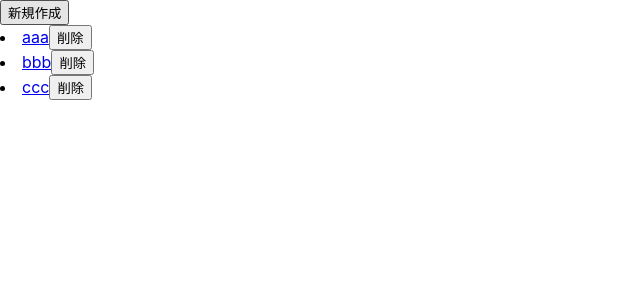
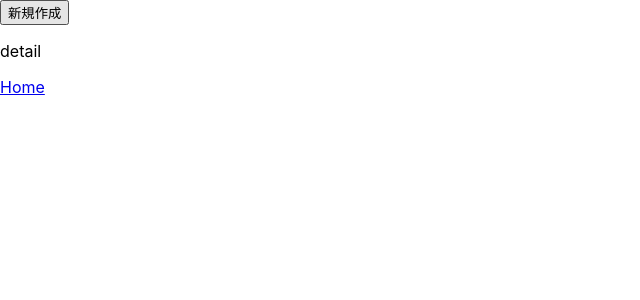
Before and after one commit to sayanok/Notes-App, a React (Create React App) app in the folder notes-app/: page /aaa in a window 1280 px wide. Shown: the top 300 px of the page, without its empty margins (0-640 px from the left). Built offline with nearby package versions, Linux system fonts and the light colour scheme.

Commit message:
add ルーティングを追加した

```diff
--- a/notes-app/package.json
+++ b/notes-app/package.json
@@ -12,6 +12,7 @@
     "@types/react-dom": "^18.0.11",
     "react": "^18.2.0",
     "react-dom": "^18.2.0",
+    "react-router-dom": "^6.10.0",
     "react-scripts": "5.0.1",
     "typescript": "^4.9.5",
     "web-vitals": "^2.1.4"
--- a/notes-app/src/App.tsx
+++ b/notes-app/src/App.tsx
@@ -1,29 +1,21 @@
-import React, { useState } from "react";
+import React from "react";
+import { BrowserRouter, Route, Routes } from "react-router-dom";
 import "./App.css";
 
+import Detail from "./Detail";
+import Header from "./Header";
+import Home from "./Home";
+
 const App: React.FC = () => {
-  const [listOfNotes, setListOfNotes] = useState<Array<string>>(["aaa", "bbb", "ccc"]);
-
   return (
     <>
-      {/* ページ上にメモ新規作成ボタン */}
-      <button>新規作成</button>
-      {/* 新規作成の画面が必要 */}
-
-      {/* メモ一覧 */}
-      <div>
-        {listOfNotes.map((note) => (
-          <li>
-            <a href={note}>{note}</a>
-            <button>削除</button>
-          </li>
-        ))}
-      </div>
-      {/* 一覧の横にメモ表示ボタンとメモ削除ボタン */}
-
-      {/* メモ表示ボタン→メモ詳細ページ行く？
-      メモ詳細ページにはメモ表示ボタン設置
-      マークダウンするなら一言メモじゃないよな... */}
+      <Header />
+      <BrowserRouter>
+        <Routes>
+          <Route path="/" Component={Home} />
+          <Route path="/:title" Component={Detail} />
+        </Routes>
+      </BrowserRouter>
     </>
   );
 };
--- /dev/null
+++ b/notes-app/src/Detail.tsx
@@ -0,0 +1,12 @@
+import React from "react";
+import { Link } from "react-router-dom";
+
+const Detail: React.FC = () => {
+  return (
+    <>
+      <p>detail</p>
+      <Link to="/">Home</Link>
+    </>
+  );
+};
+export default Detail;
--- /dev/null
+++ b/notes-app/src/Header.tsx
@@ -0,0 +1,10 @@
+import React from "react";
+
+const Header: React.FC = () => {
+  return (
+    <>
+      <button>新規作成</button>
+    </>
+  );
+};
+export default Header;
--- /dev/null
+++ b/notes-app/src/Home.tsx
@@ -0,0 +1,24 @@
+import React, { useState } from "react";
+import { Link } from "react-router-dom";
+
+const Home: React.FC = () => {
+  const [listOfNotes, setListOfNotes] = useState<Array<string>>(["aaa", "bbb", "ccc"]);
+
+  return (
+    <>
+      <div>
+        {listOfNotes.map((note) => (
+          <li>
+            <Link to={note}>{note}</Link>
+            <button>削除</button>
+          </li>
+        ))}
+      </div>
+
+      {/* メモ表示ボタン→メモ詳細ページ行く？
+      メモ詳細ページにはメモ表示ボタン設置
+      マークダウンするなら一言メモじゃないよな... */}
+    </>
+  );
+};
+export default Home;
```
Also changed, not shown: 1 other file (tests, documents, lock files or other folders).
